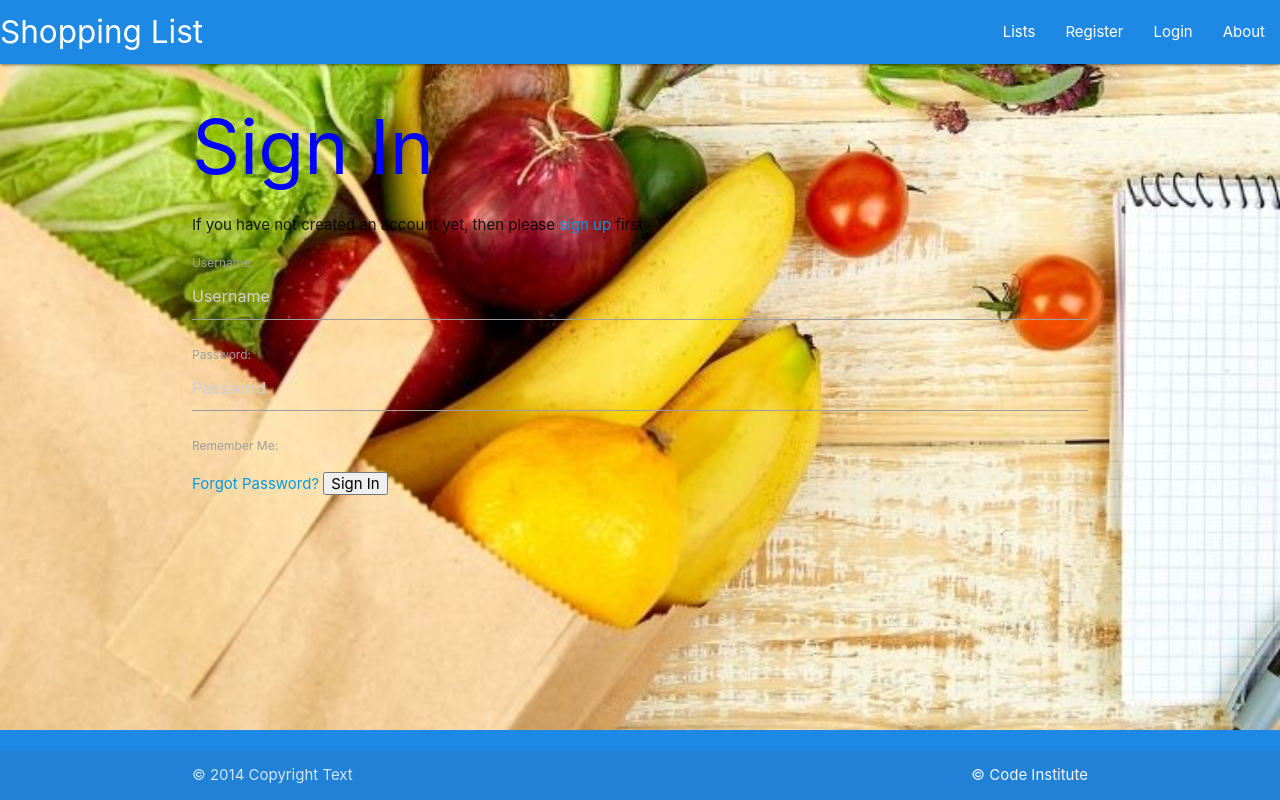
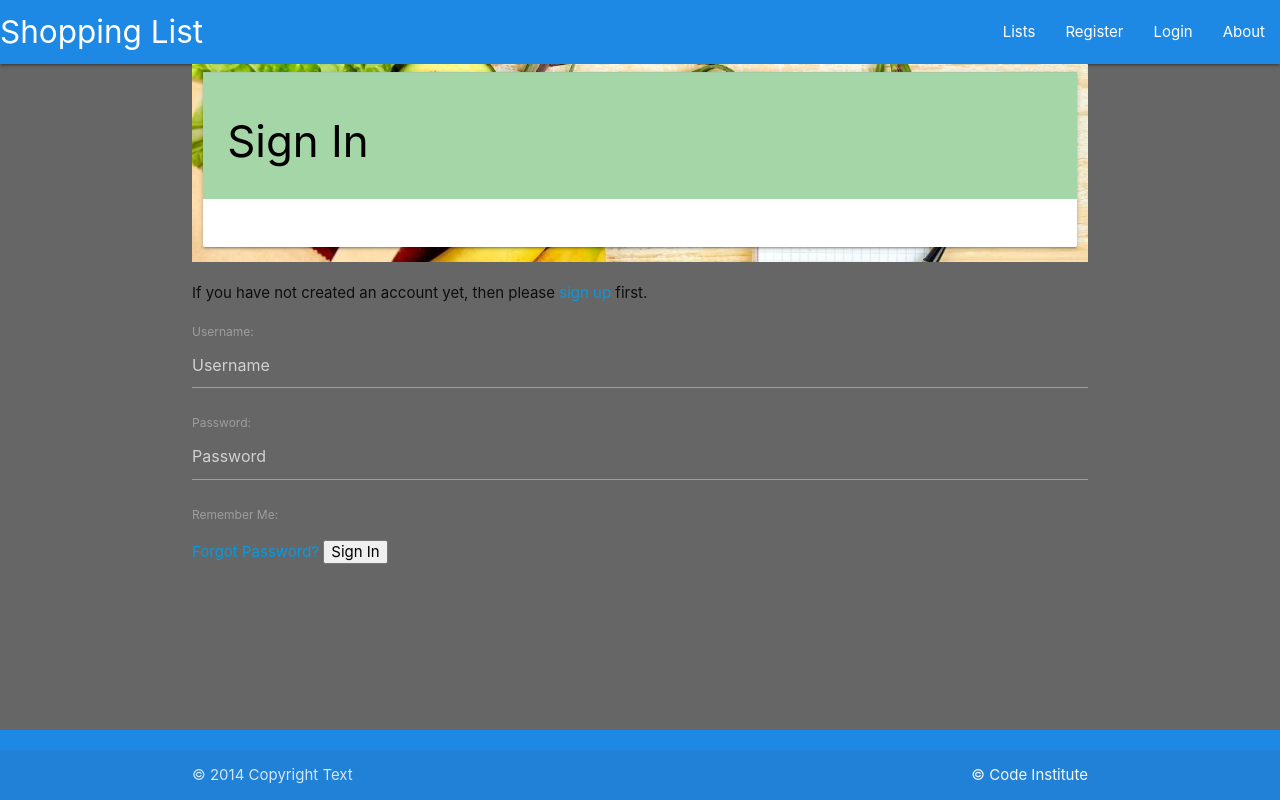
Before and after one commit to TomaszWoloszyn983/shopping-list-application, a Django app: page /accounts/login/ in a window 1280 px wide. Run offline with Django 3.2, Linux system fonts and the light colour scheme; some libraries are stand-ins or nearby versions.

Commit message:
Add background image to the page

```diff
--- a/list/views.py
+++ b/list/views.py
@@ -99,10 +99,12 @@ def show_list_items(request, slug):
     # Get list of items filterd by mathing to the slug
     # Pass the list of items to the template
     lists_slug = get_object_or_404(List, slug=slug)
+    lists = List.objects.order_by('-create_date')
     items = Item.objects.filter(list_name=lists_slug).order_by('bought')
     context = {
         'slug' : slug,
-        'items': items
+        'items': items,
+        'lists': lists
     }
     return render(request, 'show_list_items.html', context)
 
--- a/static/css/style.css
+++ b/static/css/style.css
@@ -2,8 +2,9 @@ body {
   display: flex;
   min-height: 100vh;
   flex-direction: column;
-    background: url(../images/shopping-list.jpg);
+  background-image: url("/static/images/shopping_list_001.jpg");
   background-size: cover;
+  background: rgba(0, 0, 0, 0.6);
 }
 
 main {
@@ -27,12 +28,22 @@ body {
   position: absolute;
   right: 41px;
   bottom: 33px;
-
 }
-
 
 .btn-floating.halfway-fab {
   position: absolute;
   right: 41px;
   bottom: 33px;
 }
+.items_btn_container {
+  padding: 20px;
+  margin-bottom: 520px;
+}
+
+.login-panel {
+    background-image: url("/static/images/shopping-list.jpg");
+    background-size: cover;
+}
+.login-panel .card-action{
+  background: rgba(0, 0, 0, 0.6);
+}
--- a/static/js/script.js
+++ b/static/js/script.js
@@ -18,5 +18,9 @@ document.addEventListener("DOMContentLoaded", function() {
 // Modal initialization
 document.addEventListener('DOMContentLoaded', function() {
   let elems = document.querySelectorAll('.modal');
-  M.Modal.init(elems, {});
+  M.Modal.init(elems, {
+    opacity:0.8,
+    inDuration:300,
+    outDUration:400
+  });
 });
--- a/templates/account/login.html
+++ b/templates/account/login.html
@@ -7,7 +7,29 @@
 
 {% block content %}
 
-<h1>{% trans "Sign In" %}</h1>
+<!-- <style>
+  body{
+    background-image: url("/static/images/shopping-list.jpg");
+    background-size: cover;
+  }
+</style> -->
+
+
+<div class="row login-panel">
+  <div class="col s12 14 offset-14">
+    <div class="card">
+
+      <div class="card-action green lighten-3 black-text">
+        <h3>Sign In</h3>
+      </div>
+
+      <div class="card-content">
+
+      </div>
+
+    </div>
+  </div>
+</div>
 
 {% get_providers as socialaccount_providers %}
 
--- a/templates/home.html
+++ b/templates/home.html
@@ -5,6 +5,7 @@
 
 <div>
     <h4 class="light-blue-text text-darken-4 laft">Welcome to the page.</h4>
+    <img url="/static/images/shopping-list.jpg">
     <ul>
         <li>Temporaty list #1</li>
         <li>Temporaty list #2</li>
```
Also changed, not shown: templates/show_list_items.html (+46 -29 lines), README.md, images/wawa_skyline.webp (added), static/images/shopping-list.jpg (added), static/images/shopping_list_001.jpg (added), static/images/wawa_skyline.webp (added). Lines whose indentation alone changed are shown as unchanged.
